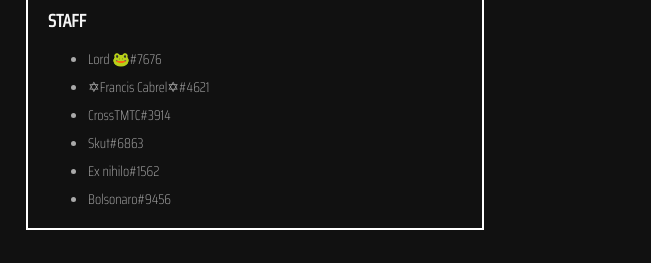
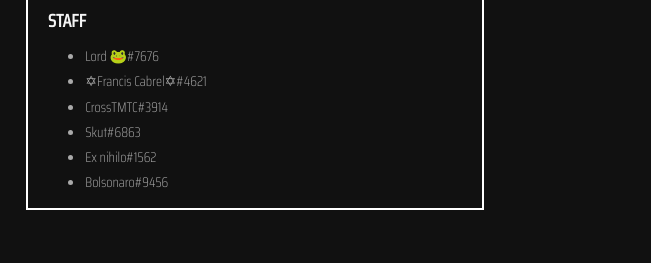
Before and after one commit to Appart404/menu, a plain HTML site: page index.html in a window 1280 px wide. Shown: the part 1153-1416 px from the top of the page, 629-1280 px from the left. Drawn offline with nearby package versions, Linux system fonts and the light colour scheme.

Commit message:
Update style.css

```diff
--- a/css/style.css
+++ b/css/style.css
@@ -71,6 +71,11 @@ p {
 	font-size: 18px;
 	font-weight: 200;
 }
+
+li {
+	margin: -0.2em;
+}
+
 
 
 /* ==========================================================================
```
